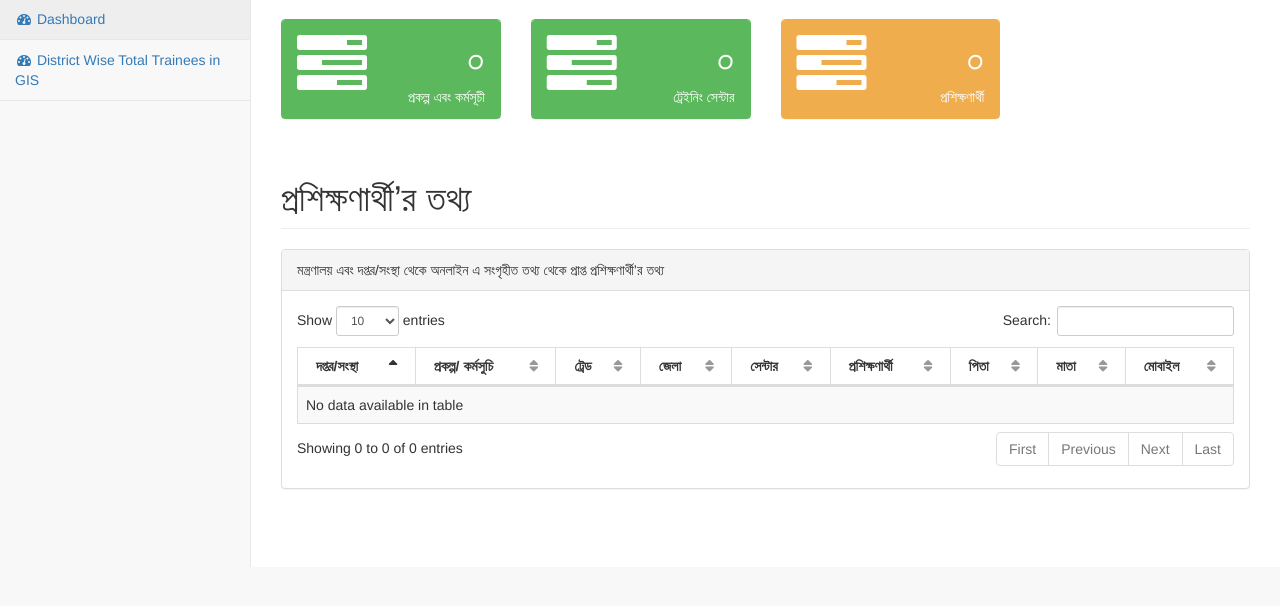
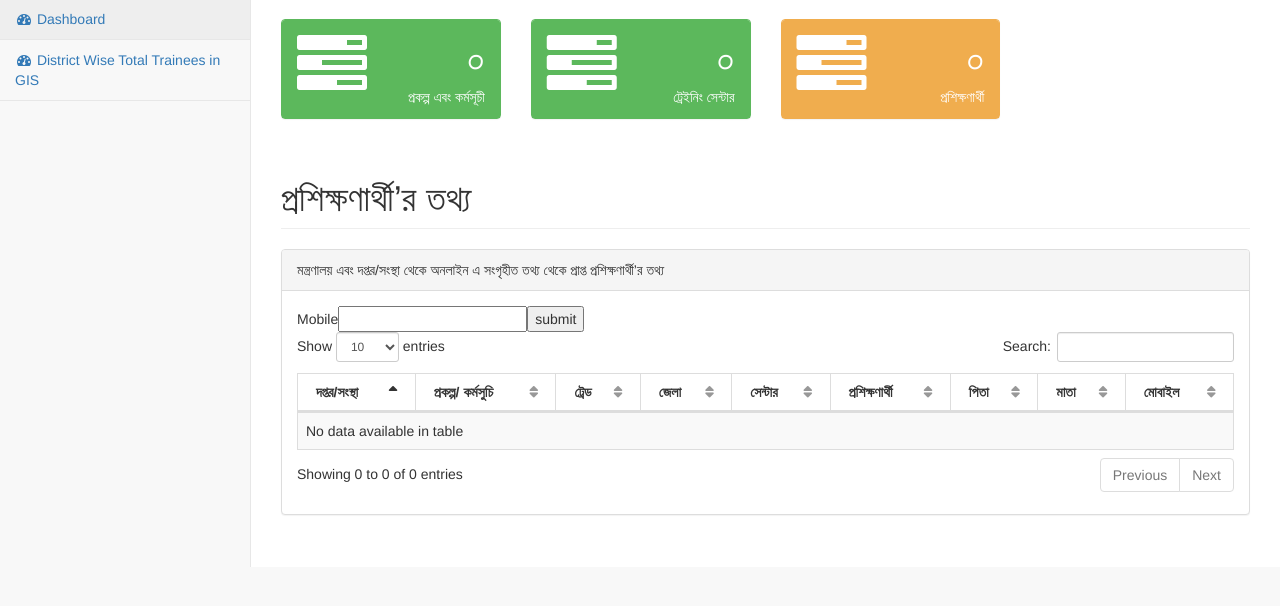
Before and after one commit to shuvoworld/trainee_dashboard, a PHP site: page /pages/index.php in a window 1280 px wide. Shown: the part 52-658 px from the top of the page. Run offline with PHP 8.4, Linux system fonts and the light colour scheme; data that the repository does not hold is empty.

Commit message:
datatble_customization

```diff
--- a/pages/data.php
+++ b/pages/data.php
@@ -1,4 +1,7 @@
 <?php
+
+$mobile_number = $_REQUEST['mobile_number'];
+
 include('connection.php');
 mysqli_query ($conn, "set character_set_client='utf8'");
  mysqli_query ($conn, "set character_set_results='utf8'");
@@ -21,6 +24,11 @@ LEFT JOIN district AS d ON t.district = d.id
 LEFT JOIN trade_info AS tr ON s.trade_name = tr.trade_id
 LEFT JOIN project_info AS pr ON s.project_id = pr.project_id
 LEFT JOIN institution as ins ON ins.ins_id  = pr.ins_id";
+if($mobile_number != '')
+{
+	$sql = $sql . " WHERE s.mobile_number LIKE '%" . $mobile_number ."%'";
+}
+
 $resultset = mysqli_query($conn, $sql) or die("database error:". mysqli_error($conn));
 $data = array();
 while( $rows = mysqli_fetch_assoc($resultset) ) {
--- a/pages/index.php
+++ b/pages/index.php
@@ -155,6 +155,16 @@ $project_info=mysqli_fetch_assoc($result);
                         </div>
                         <!-- /.panel-heading -->
                         <div class="panel-body">
+
+
+                            <table>
+                                <tr>
+                                    <td>Mobile</td>
+                                    <td><input id="mobile_number" name="mobile_number" type="text"></td>
+                                    <td><input type="button" value="submit" id="submit" /></td>
+                                </tr>
+                            </table>
+
                             <table width="100%" class="table table-striped table-bordered table-hover" id="dataTables-example">
                                 <thead>
                                 <tr>
@@ -211,12 +221,18 @@ $project_info=mysqli_fetch_assoc($result);
     <!-- Page-Level Demo Scripts - Tables - Use for reference -->
     <script type="text/javascript">
     $( document ).ready(function() {
+
     var table = $('#dataTables-example').dataTable({
                 "bProcessing": true,
-                "sAjaxSource": "data.php",
-                "bPaginate":true,
-                "sPaginationType":"full_numbers",
-                "iDisplayLength": 10,
+               "serverSide": true,
+               "bRetrieve": true,
+               "ajax": {
+                    "url": "data.php",
+                    "type" : 'POST',
+                    "data": function(d){
+                        d.mobile_number = $('#mobile_number').val();
+                    }
+                },
                 "aoColumns": [
                     { mData: 'agency' } ,
                     { mData: 'project' },
@@ -227,8 +243,13 @@ $project_info=mysqli_fetch_assoc($result);
                     { mData: 'father_name' },
                     { mData: 'mother_name' },
                     { mData: 'mobile_number' }
-                            ]
+                    ]
         });
+
+       $('#submit').click(function(){ //button filter event click
+        table.api().ajax.reload();  //just reload table
+
+});
     });
 </script>
 
```
